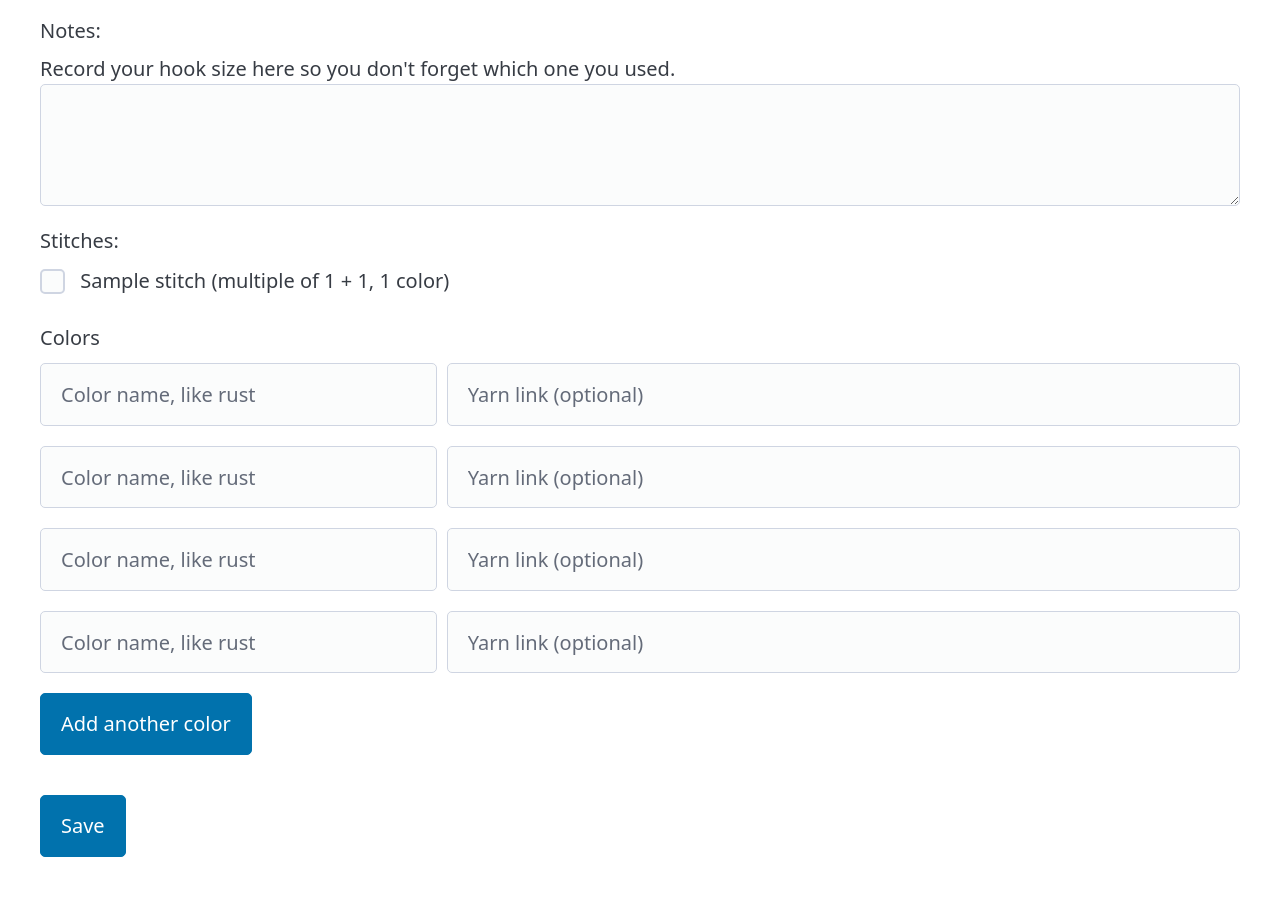
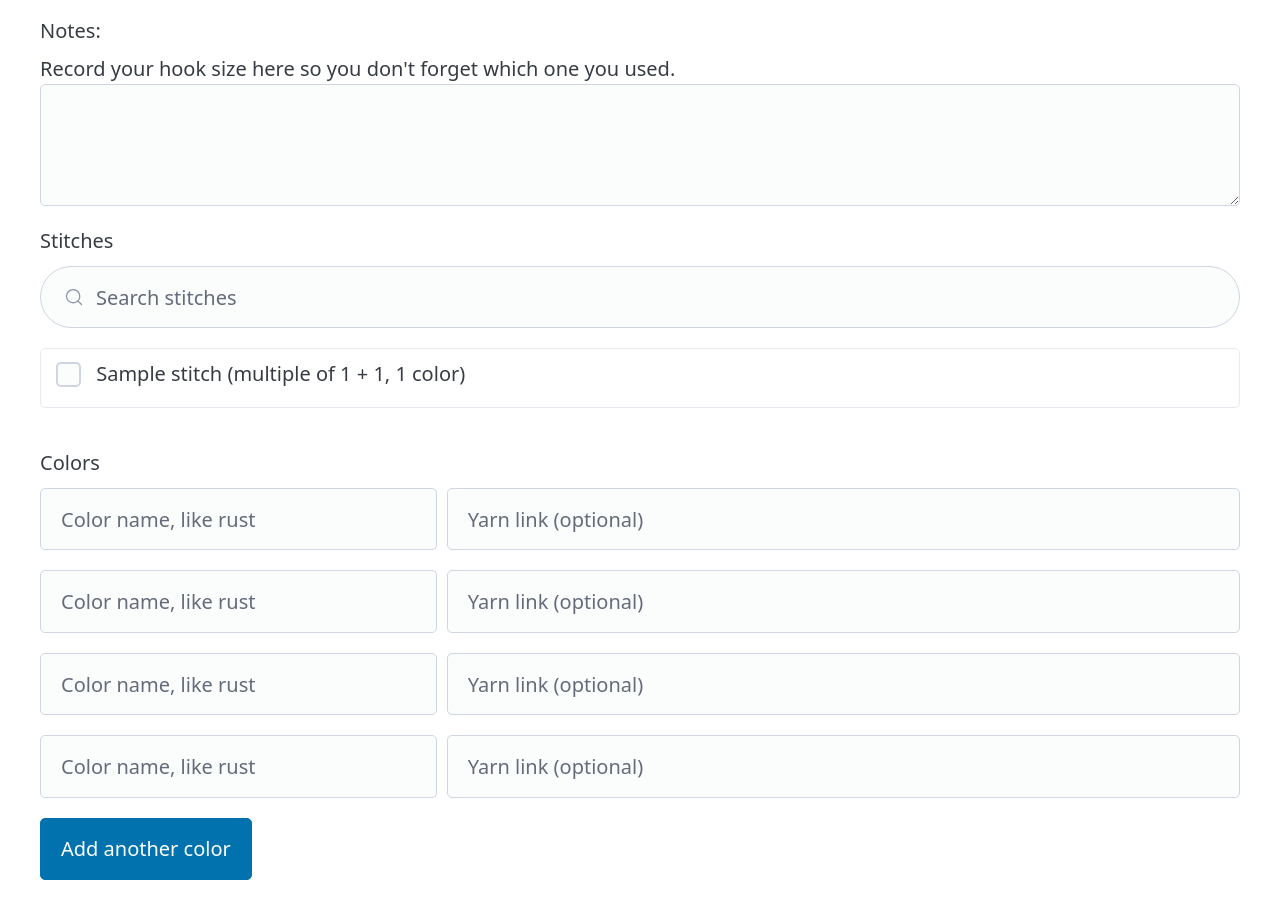
Before and after one commit to katylava/crochet-chaos-blanket-planner, a Django app: page /projects/new/ in a window 1280 px wide. Shown: the part 1523-2422 px from the top of the page. Before the commit the page ends 2380 px from the top, so only its background shows below. Run offline with Django 5.2, Linux system fonts and the light colour scheme; a user stored in the database is signed in; tables that the repository leaves empty hold one stand-in row (values such as "Sample post"); some libraries are stand-ins or nearby versions.

Commit message:
Add a searchable stitch picker for new projects and adding stitches
The stitch database will hold hundreds of public stitches, so a plain checkbox
list or dropdown doesn't scale. Adding stitches to a project now has its own
page with the same picker, and several can be added at once.

Co-Authored-By: Claude Opus 5.5 <noreply@anthropic.com>

```diff
--- a/planner/forms.py
+++ b/planner/forms.py
@@ -120,14 +120,14 @@ class DrawForm(NumericInputsMixin, forms.ModelForm):
         return cleaned
 
 
-class AddStitchForm(forms.Form):
-    stitch = forms.ModelChoiceField(
-        queryset=Stitch.objects.none(), empty_label="Choose a stitch to add"
+class AddStitchesForm(forms.Form):
+    stitches = StitchChoiceField(
+        queryset=Stitch.objects.none(), widget=forms.CheckboxSelectMultiple
     )
 
     def __init__(self, *args, project, **kwargs):
         super().__init__(*args, **kwargs)
-        self.fields["stitch"].queryset = Stitch.objects.visible_to(project.owner).exclude(
+        self.fields["stitches"].queryset = Stitch.objects.visible_to(project.owner).exclude(
             project_stitches__project=project
         )
 
--- a/planner/views.py
+++ b/planner/views.py
@@ -6,7 +6,7 @@ from django.shortcuts import get_object_or_404, redirect, render
 from django.views.decorators.http import require_POST
 
 from planner.forms import (
-    AddStitchForm,
+    AddStitchesForm,
     ColorForm,
     DiaryEntryForm,
     DrawForm,
@@ -89,7 +89,6 @@ def project_detail(request, pk):
             "inactive_stitches": [s for s in stitches if not s.active],
             "active_colors": [c for c in colors if c.active],
             "inactive_colors": [c for c in colors if not c.active],
-            "add_stitch_form": AddStitchForm(project=project),
             "color_form": ColorForm(instance=ProjectColor(project=project)),
         },
     )
@@ -182,16 +181,16 @@ def report_form_errors(request, form):
 
 
 @login_required
-@require_POST
 def project_stitch_add(request, pk):
     project = own_project(request, pk)
-    form = AddStitchForm(request.POST, project=project)
+    form = AddStitchesForm(request.POST or None, project=project)
     if form.is_valid():
-        ProjectStitch.objects.create(project=project, stitch=form.cleaned_data["stitch"])
-        messages.success(request, f"Added {form.cleaned_data['stitch']}.")
-    else:
-        report_form_errors(request, form)
-    return redirect("project_detail", project.pk)
+        stitches = form.cleaned_data["stitches"]
+        for stitch in stitches:
+            ProjectStitch.objects.create(project=project, stitch=stitch)
+        messages.success(request, f"Added {', '.join(s.name for s in stitches)}.")
+        return redirect("project_detail", project.pk)
+    return render(request, "planner/stitch_add.html", {"project": project, "form": form})
 
 
 @login_required
--- a/static/app.js
+++ b/static/app.js
@@ -19,3 +19,15 @@ document.addEventListener("submit", (event) => {
   const message = event.target.dataset.confirm;
   if (message && !window.confirm(message)) event.preventDefault();
 });
+
+// Search boxes with data-filter="ID" hide the [data-filter-item] elements inside
+// #ID whose text doesn't contain the search. Checked items always stay visible.
+document.addEventListener("input", (event) => {
+  const target = event.target.dataset.filter;
+  if (!target) return;
+  const query = event.target.value.trim().toLowerCase();
+  for (const item of document.getElementById(target).querySelectorAll("[data-filter-item]")) {
+    const checked = item.querySelector("input:checked");
+    item.hidden = !checked && !item.textContent.toLowerCase().includes(query);
+  }
+});
--- a/templates/base.html
+++ b/templates/base.html
@@ -33,6 +33,9 @@
     svg.photo { max-width: 200px; }
     .color-row { display: grid; grid-template-columns: 1fr 2fr; gap: 0.5rem; }
     .color-row p { margin: 0; }
+    .picker { max-height: 20rem; overflow-y: auto; border: 1px solid var(--pico-muted-border-color);
+      border-radius: var(--pico-border-radius); padding: 0.5rem 0.75rem; margin-bottom: 1rem; }
+    .picker label { display: block; }
     .messages { padding: 0; }
     .messages li { list-style: none; padding: 0.5rem 0.75rem; border-radius: var(--pico-border-radius); margin-bottom: 0.5rem; }
     .messages li.error { color: var(--pico-del-color); border: 1px solid var(--pico-del-color); }
--- a/templates/planner/_size_guide.html
+++ b/templates/planner/_size_guide.html
@@ -1,4 +1,4 @@
-<details open>
+<details{% if not form.instance.pk %} open{% endif %}>
   <summary><small>Size guide</small></summary>
   <p><small>{{ guide_text }}</small></p>
   <div class="table-scroll"><table>
--- /dev/null
+++ b/templates/planner/_stitch_picker.html
@@ -0,0 +1,12 @@
+<fieldset>
+  <legend>{{ field.label }}</legend>
+  {{ field.errors }}
+  <input type="search" data-filter="stitch-choices" placeholder="Search stitches" aria-label="Search stitches">
+  <div id="stitch-choices" class="picker">
+    {% for choice in field %}
+    <label data-filter-item>{{ choice.tag }} {{ choice.choice_label }}</label>
+    {% empty %}
+    <p>No stitches to add.</p>
+    {% endfor %}
+  </div>
+</fieldset>
--- a/templates/planner/project_detail.html
+++ b/templates/planner/project_detail.html
@@ -67,11 +67,7 @@
     {% endfor %}
   </ul>
   {% endif %}
-  <form method="post" action="{% url 'project_stitch_add' project.pk %}" class="inline-form">
-    {% csrf_token %}
-    {{ add_stitch_form.stitch }}
-    <button>Add stitch</button>
-  </form>
+  <p><a href="{% url 'project_stitch_add' project.pk %}">Add stitches</a></p>
 </section>
 
 <section>
--- a/templates/planner/project_form.html
+++ b/templates/planner/project_form.html
@@ -6,7 +6,7 @@
   {% csrf_token %}
   {{ form.non_field_errors }}
   {% for field in form %}
-    {{ field.as_field_group }}
+    {% if field.name == "stitches" %}{% include "planner/_stitch_picker.html" %}{% else %}{{ field.as_field_group }}{% endif %}
     {% if field.name == "stitch_count" %}{% include "planner/_size_guide.html" %}{% endif %}
   {% endfor %}
   {% if colors %}
```
Also changed, not shown: planner/tests/test_manage_views.py (+28 -8 lines), planner/tests/test_messages.py (+1 -1 lines), planner/tests/test_project_views.py (+5 -0 lines), templates/planner/stitch_add.html (added, +11 -0 lines).
